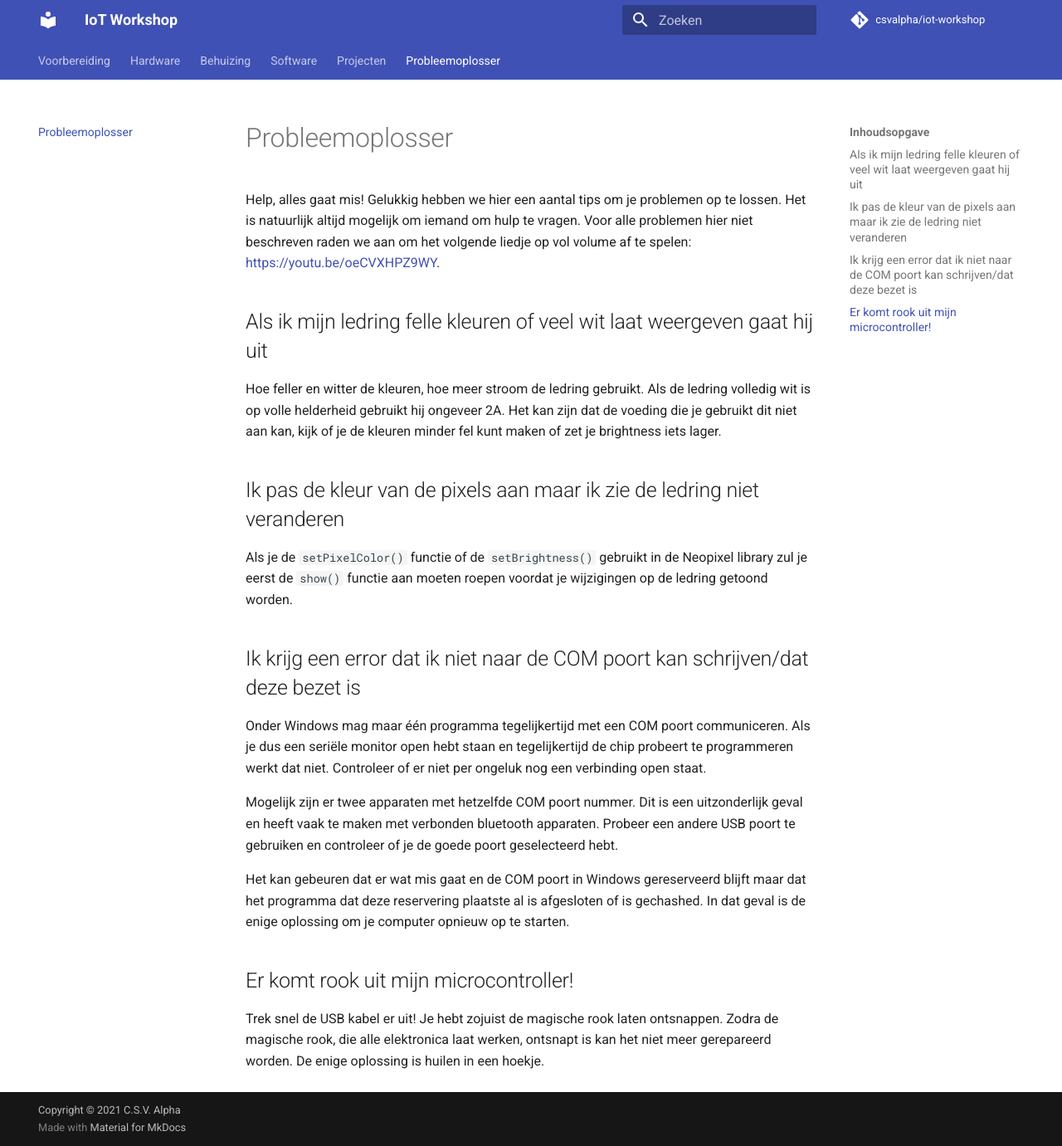
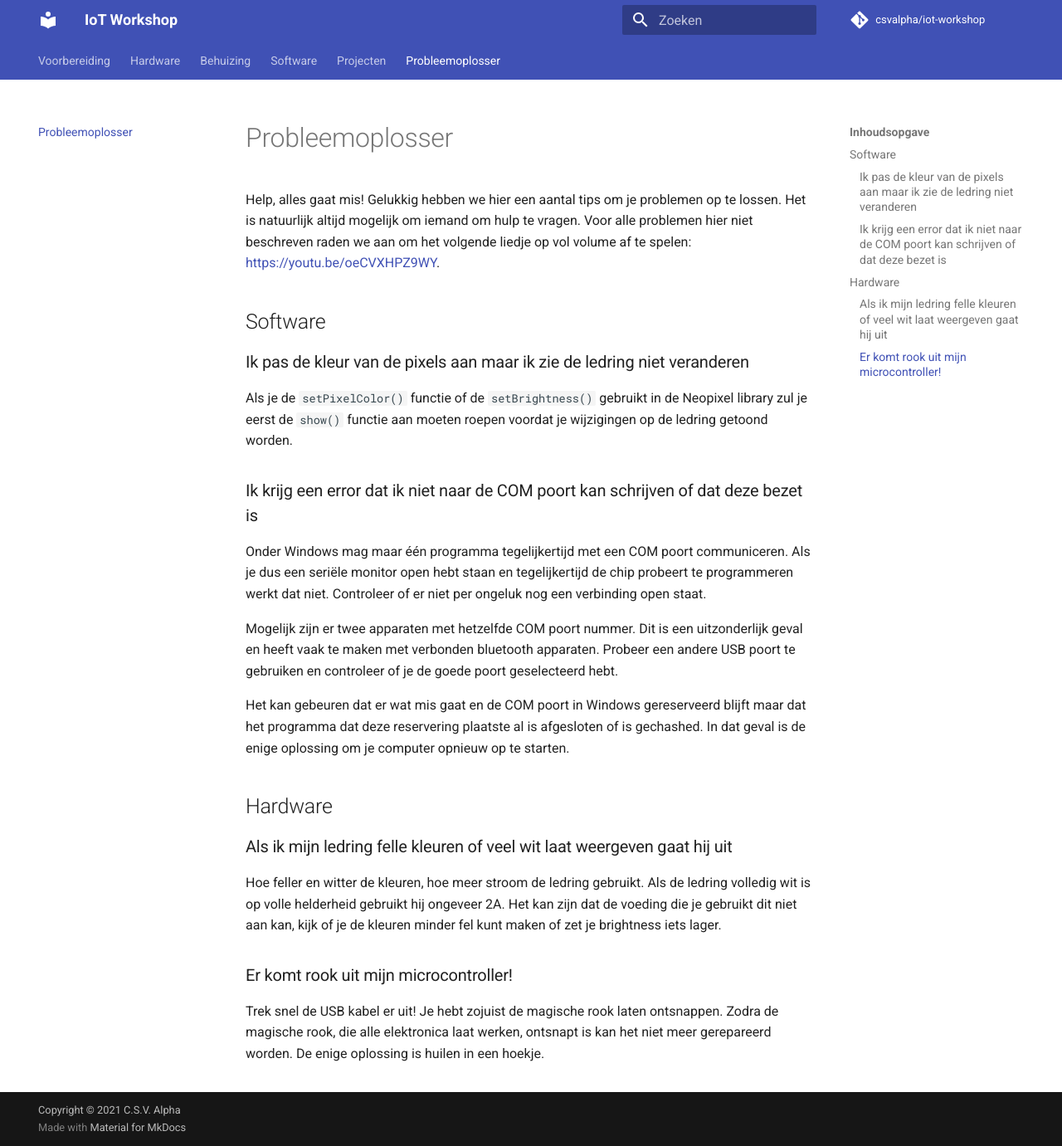
Before and after one commit to csvalpha/iot-workshop, an MkDocs documentation site: the page built from docs/probleemoplosser.md, in a window 1280 px wide and 1381 px high. Shown: the whole window at 83% size. Built offline with MkDocs 1.6.1 and Material for MkDocs 9.7.7, drawn with Linux system fonts in a browser that asks for light colours; comment, search, counter and statistics services are not loaded.

Commit message:
Update probleemoplosser.md

```diff
--- a/docs/probleemoplosser.md
+++ b/docs/probleemoplosser.md
@@ -1,18 +1,20 @@
 # Probleemoplosser
 Help, alles gaat mis! Gelukkig hebben we hier een aantal tips om je problemen op te lossen. Het is natuurlijk altijd mogelijk om iemand om hulp te vragen. Voor alle problemen hier niet beschreven raden we aan om het volgende liedje op vol volume af te spelen: [https://youtu.be/oeCVXHPZ9WY](https://youtu.be/oeCVXHPZ9WY).
 
-## Als ik mijn ledring felle kleuren of veel wit laat weergeven gaat hij uit
-Hoe feller en witter de kleuren, hoe meer stroom de ledring gebruikt. Als de ledring volledig wit is op volle helderheid gebruikt hij ongeveer 2A. Het kan zijn dat de voeding die je gebruikt dit niet aan kan, kijk of je de kleuren minder fel kunt maken of zet je brightness iets lager.
-
-## Ik pas de kleur van de pixels aan maar ik zie de ledring niet veranderen
+## Software
+### Ik pas de kleur van de pixels aan maar ik zie de ledring niet veranderen
 Als je de `setPixelColor()` functie of de `setBrightness()` gebruikt in de Neopixel library zul je eerst de `show()` functie aan moeten roepen voordat je wijzigingen op de ledring getoond worden.
 
-## Ik krijg een error dat ik niet naar de COM poort kan schrijven/dat deze bezet is
+### Ik krijg een error dat ik niet naar de COM poort kan schrijven of dat deze bezet is
 Onder Windows mag maar één programma tegelijkertijd met een COM poort communiceren. Als je dus een seriële monitor open hebt staan en tegelijkertijd de chip probeert te programmeren werkt dat niet. Controleer of er niet per ongeluk nog een verbinding open staat.
 
 Mogelijk zijn er twee apparaten met hetzelfde COM poort nummer. Dit is een uitzonderlijk geval en heeft vaak te maken met verbonden bluetooth apparaten. Probeer een andere USB poort te gebruiken en controleer of je de goede poort geselecteerd hebt.
 
 Het kan gebeuren dat er wat mis gaat en de COM poort in Windows gereserveerd blijft maar dat het programma dat deze reservering plaatste al is afgesloten of is gechashed. In dat geval is de enige oplossing om je computer opnieuw op te starten.
 
-## Er komt rook uit mijn microcontroller!
+## Hardware
+### Als ik mijn ledring felle kleuren of veel wit laat weergeven gaat hij uit
+Hoe feller en witter de kleuren, hoe meer stroom de ledring gebruikt. Als de ledring volledig wit is op volle helderheid gebruikt hij ongeveer 2A. Het kan zijn dat de voeding die je gebruikt dit niet aan kan, kijk of je de kleuren minder fel kunt maken of zet je brightness iets lager.
+
+### Er komt rook uit mijn microcontroller!
 Trek snel de USB kabel er uit! Je hebt zojuist de magische rook laten ontsnappen. Zodra de magische rook, die alle elektronica laat werken, ontsnapt is kan het niet meer gerepareerd worden. De enige oplossing is huilen in een hoekje.
```
